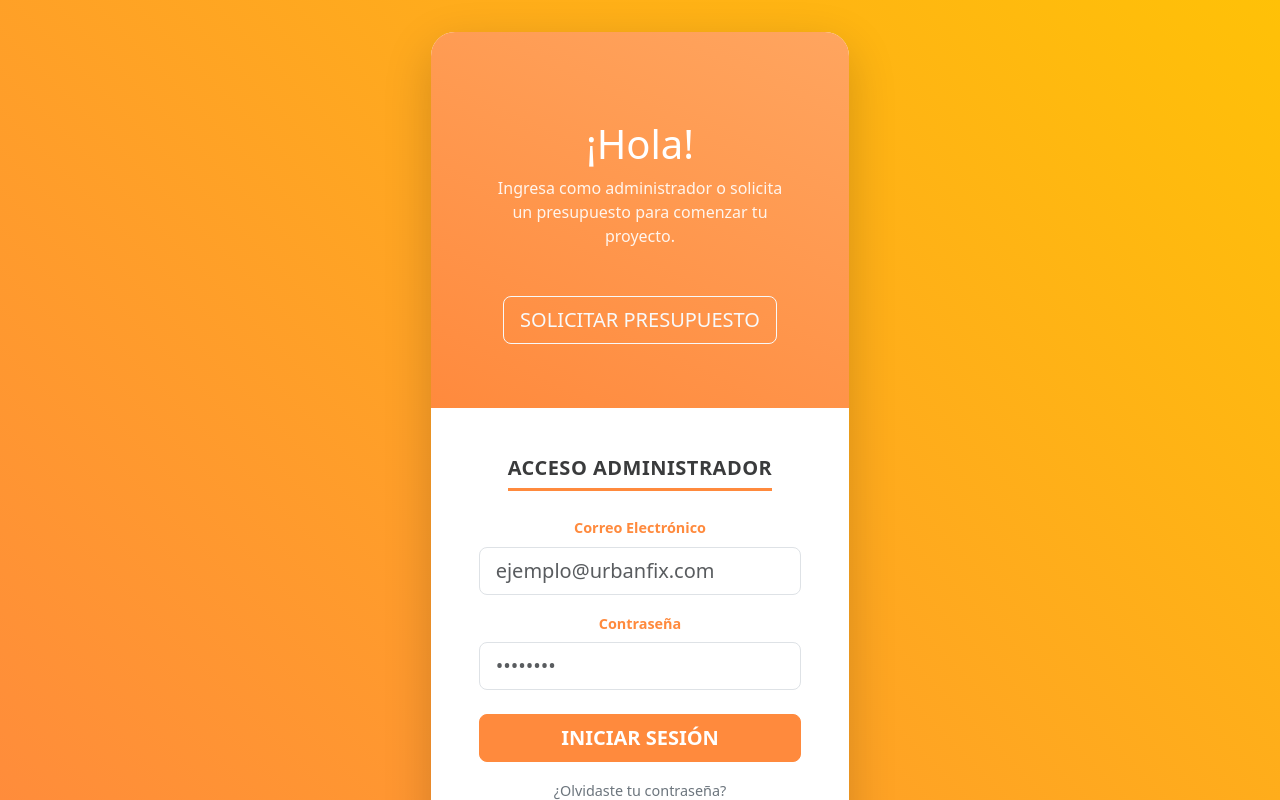
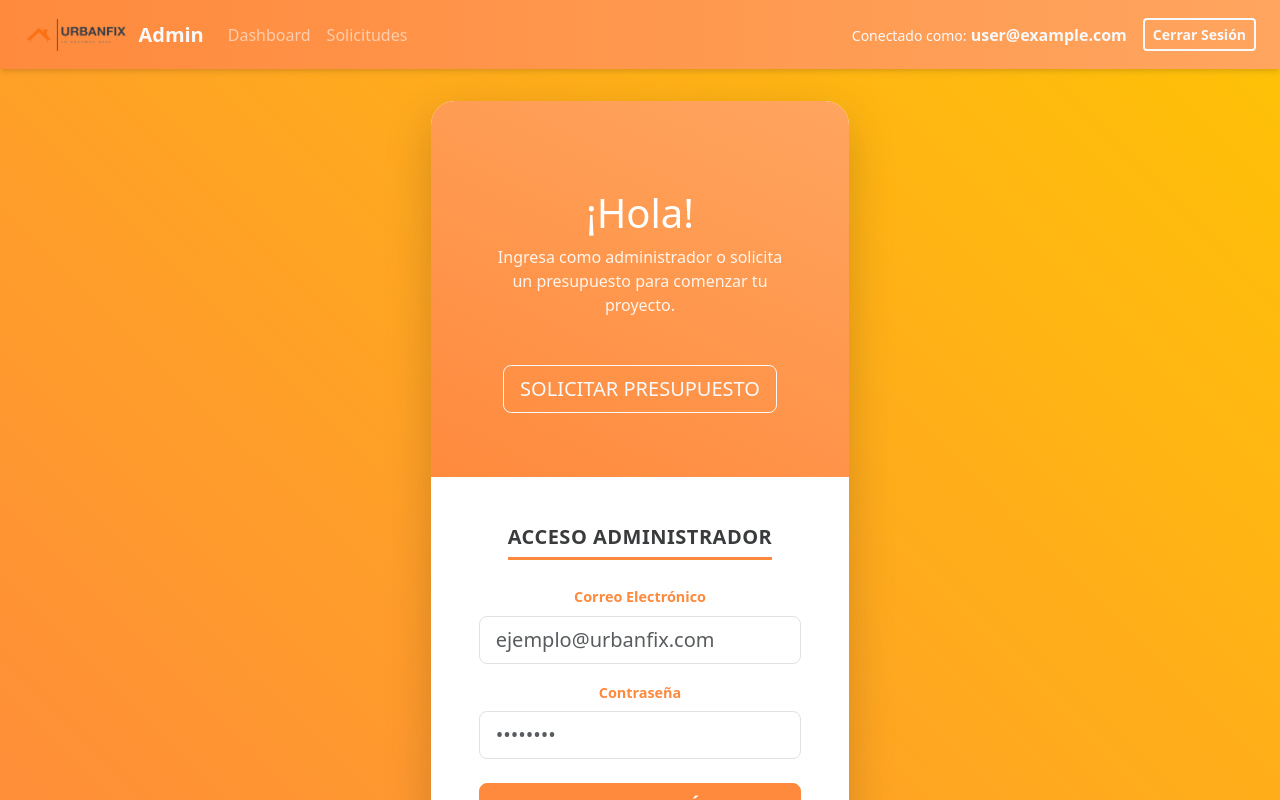
Before and after one commit to Urbanfix01/urbanfix-frontend, a React (Create React App) app: page /login in a window 1280 px wide. Shown: the top 800 px of the page. Built offline with nearby package versions, Linux system fonts and the light colour scheme; no server answers; sample sign-in values are in the browser's storage.

Commit message:
feat: Centralizacion de navegacion (logo, links, logout) en AdminHeader.jsx

```diff
--- a/src/App.js
+++ b/src/App.js
@@ -2,21 +2,20 @@
 // Componente principal de la aplicación que maneja las rutas.
 
 import React from 'react';
-// IMPORTACIONES DE REACT ROUTER DOM (Estas faltaban y causaron el error)
+// IMPORTACIONES DE REACT ROUTER DOM
 import { Routes, Route, Navigate } from 'react-router-dom';
 
 // Importación del hook de autenticación
 import { useAuth } from './AuthContext';
 
-// Importación del componente de layout (Header) con el logo
-// import Header from './components/Header'; // <-- COMENTADO O ELIMINADO
+// Importación del componente de Encabezado centralizado
+import AdminHeader from './components/Header';
 
 import './App.css';
 import './login.css';
 
 
 // 1. Importamos los componentes de la interfaz
-// Volvemos a la importación estándar sin extensión y usando PascalCase
 import Login from './components/login';
 import Dashboard from './components/Dashboard';
 import Solicitudes from './components/solicitudes';
@@ -33,21 +32,19 @@ const PrivateRoute = ({ children }) => {
         return <p className="loading-message">Cargando...</p>;
     }
 
-    // Si el usuario existe, muestra el componente hijo (Dashboard)
+    // Si el usuario existe, muestra el componente hijo
     // Si no está logueado, redirige a /login
     return currentUser ? children : <Navigate to="/login" replace />;
 };
 
 function App() {
     // Lógica para mostrar/ocultar el Header
-    // const { currentUser, loading } = useAuth(); // Ya no es necesario aquí
-
-    // La lógica de carga queda solo en PrivateRoute, aquí solo queda el router
+    const { currentUser } = useAuth();
 
     return (
         <div className="App">
-            {/* Si el usuario está autenticado, mostramos el encabezado con el logo */}
-            {/* {shouldShowHeader && <Header />} */} {/* <-- COMENTADO O ELIMINADO */}
+            {/* Si el usuario está autenticado, mostramos el encabezado centralizado */}
+            {currentUser && <AdminHeader />}
 
             <Routes>
 
--- a/src/components/Dashboard.js
+++ b/src/components/Dashboard.js
@@ -5,72 +5,32 @@ import React, { useState, useEffect } from 'react';
 import axios from 'axios';
 // 🌟 CORRECCIÓN DE RUTA: Volvemos al estándar sin .js
 import { useAuth } from '../AuthContext';
-import { auth } from '../firebase';
-import { signOut } from 'firebase/auth';
+// ELIMINADO: import { auth } from '../firebase';
+// ELIMINADO: import { signOut } from 'firebase/auth';
 // 🌟 'useLocation' añadido para detectar navegación
 import { useNavigate, Link, useLocation } from 'react-router-dom';
 // 🌟 Spinner, Navbar, Nav añadidos
-import { Container, Row, Col, Card, Button, Spinner, Navbar, Nav } from 'react-bootstrap';
+import { Container, Row, Col, Card, Button, Spinner } from 'react-bootstrap';
+// ELIMINADO: import { Navbar, Nav } from 'react-bootstrap';
 
 // 🌟 CAMBIO 1: URL de API actualizada
 const API_BASE_URL = process.env.NODE_ENV === 'production'
     ? 'https://urbanfix-backend-4sfg.onrender.com' // <-- ¡Tu URL pública!
     : 'http://localhost:3000';
 
-// 🌟 NUEVO COMPONENTE: Navbar del Administrador (SOLO CON LOGO)
-const DashboardNavbar = ({ userEmail, onLogout }) => {
-    return (
-        <Navbar expand="lg" className="dashboard-navbar" data-bs-theme="dark">
-            <Container fluid className="px-4">
-                {/* 🎯 SOLUCIÓN FINAL: SOLO DEJAMOS EL LOGO EN Navbar.Brand */}
-                <Navbar.Brand href="/dashboard">
-                    <img
-                        src="/logo.png" // Ruta directa a la carpeta public
-                        alt="Urbanfix Logo"
-                        // Mantenemos el ajuste de tamaño para que encaje bien
-                        style={{ height: '35px' }}
-                    />
-                    {/* El texto 'UrbanFix Admin' se elimina para simplificar y evitar problemas de alineación */}
-                </Navbar.Brand>
-                <Navbar.Toggle aria-controls="basic-navbar-nav" />
-                <Navbar.Collapse id="basic-navbar-nav">
-                    <Nav className="ms-auto d-flex align-items-center">
-                        <Nav.Item className="text-light me-3">
-                            <small>Conectado como:</small> <strong>{userEmail}</strong>
-                        </Nav.Item>
-                        <Button
-                            variant="outline-light"
-                            onClick={onLogout}
-                            size="sm"
-                            className="logout-button-uf"
-                        >
-                            Cerrar Sesión
-                        </Button>
-                    </Nav>
-                </Navbar.Collapse>
-            </Container>
-        </Navbar>
-    );
-};
-
+// 🛑 COMPONENTE DashboardNavbar ELIMINADO O COMENTADO (La lógica se movió a Header.jsx)
 
 const Dashboard = () => {
-    const { currentUser } = useAuth();
-// ... (Resto del componente Dashboard sin cambios)
-    const navigate = useNavigate();
-    const location = useLocation();
+    // ELIMINADO: const { currentUser } = useAuth();
+    // ELIMINADO: const navigate = useNavigate();
+    const location = useLocation(); // location sigue siendo útil para el useEffect
 
     const [summary, setSummary] = useState({ total: 0, pendientes: 0, finalizadas: 0 });
     const [loading, setLoading] = useState(true);
 
-    const handleLogout = async () => {
-        try {
-            await signOut(auth);
-            navigate('/login');
-        } catch (error) {
-            console.error("Error al cerrar sesión:", error);
-        }
-    };
+    // 🛑 handleLogout ELIMINADO (La lógica se movió a Header.jsx)
+    // const handleLogout = async () => { ... }
+
 
     // Hook para cargar datos del Dashboard
     useEffect(() => {
@@ -102,11 +62,7 @@ const Dashboard = () => {
     return (
         // 🌟 Usamos React.Fragment (o <>) para no añadir un div innecesario
         <>
-            {/* 1. RENDERIZAMOS LA NUEVA NAVBAR */}
-            <DashboardNavbar
-                userEmail={currentUser ? currentUser.email : 'Usuario'}
-                onLogout={handleLogout}
-            />
+            {/* 🛑 LA LLAMADA AL NAVBAR SE ELIMINA DE AQUÍ */}
 
             {/* 2. CONTENIDO PRINCIPAL DEL DASHBOARD */}
             <div className="dashboard-content">
--- a/src/components/Header.jsx
+++ b/src/components/Header.jsx
@@ -1,29 +1,72 @@
+// src/components/Header.jsx
 import React from 'react';
-import { Link } from 'react-router-dom'; // Importamos Link para navegación interna
+import { useNavigate, Link } from 'react-router-dom';
+import { signOut } from 'firebase/auth';
+import { Navbar, Nav, Button, Container } from 'react-bootstrap';
+import { useAuth } from '../AuthContext';
+import { auth } from '../firebase';
 
-function Header() {
+function AdminHeader() {
+    const { currentUser } = useAuth();
+    const navigate = useNavigate();
+
+    // Función de Cerrar Sesión (MIGRADA desde Dashboard)
+    const handleLogout = async () => {
+        try {
+            await signOut(auth);
+            navigate('/login');
+        } catch (error) {
+            console.error("Error al cerrar sesión:", error);
+        }
+    };
+
+    // Si el usuario no está logueado, no renderiza nada (ya que App.js lo llamará condicionalmente)
+    if (!currentUser) {
+        return null;
+    }
+
     return (
-        // Usamos la clase 'main-header' que definiste en App.css
-        <header className="main-header">
-            {/* El logo como Enlace al Dashboard */}
-            {/* Usamos <Link to="..."> para evitar que la página se recargue */}
-            <Link to="/dashboard" className="logo-link">
-                <img
-                    src="/logo.png" // Ruta correcta desde la carpeta public
-                    alt="Urbanfix Logo"
-                    className="app-logo" // Usamos la clase 'app-logo' que definiste para el tamaño
-                />
-            </Link>
+        // Usamos la clase de la barra naranja que ya tenías
+        <Navbar expand="lg" className="dashboard-navbar" data-bs-theme="dark" style={{ backgroundColor: '#ff7f41' }}>
+            <Container fluid className="px-4">
 
-            {/* Aquí irían tus enlaces de navegación, botones, etc. */}
-            <nav className="main-nav">
-                {/* Ejemplo de enlaces usando Link y la clase main-nav que definiste */}
-                <Link to="/dashboard">Dashboard</Link>
-                <Link to="/solicitudes">Solicitudes</Link>
-                {/* Si tienes un componente de Logout, lo puedes poner aquí */}
-            </nav>
-        </header>
+                {/* 1. Logo y Título de Marca */}
+                <Navbar.Brand href="/dashboard" className="d-flex align-items-center">
+                    <img
+                        src="/logo.png"
+                        alt="Urbanfix Logo"
+                        style={{ height: '35px', marginRight: '10px' }}
+                    />
+                    {/* Texto Admin (Opcional, si quieres que se vea) */}
+                    <span className="fw-bold text-light">Admin</span>
+                </Navbar.Brand>
+
+                {/* 2. Enlaces de Navegación (Dashboard y Solicitudes) */}
+                <Navbar.Toggle aria-controls="admin-navbar-nav" />
+                <Navbar.Collapse id="admin-navbar-nav">
+                    <Nav className="me-auto"> {/* 'me-auto' mueve los enlaces a la izquierda */}
+                        <Nav.Link as={Link} to="/dashboard">Dashboard</Nav.Link>
+                        <Nav.Link as={Link} to="/solicitudes">Solicitudes</Nav.Link>
+                    </Nav>
+
+                    {/* 3. Información de Sesión y Logout */}
+                    <Nav className="d-flex align-items-center">
+                        <Nav.Item className="text-light me-3">
+                            <small>Conectado como:</small> <strong>{currentUser.email}</strong>
+                        </Nav.Item>
+                        <Button
+                            variant="outline-light"
+                            onClick={handleLogout}
+                            size="sm"
+                            className="logout-button-uf"
+                        >
+                            Cerrar Sesión
+                        </Button>
+                    </Nav>
+                </Navbar.Collapse>
+            </Container>
+        </Navbar>
     );
 }
 
-export default Header;
+export default AdminHeader;
```
Also changed, not shown: 1 other file (tests, documents, lock files or other folders). Lines whose indentation alone changed are shown as unchanged.
